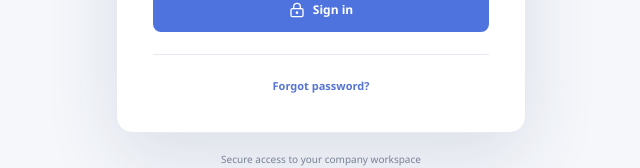
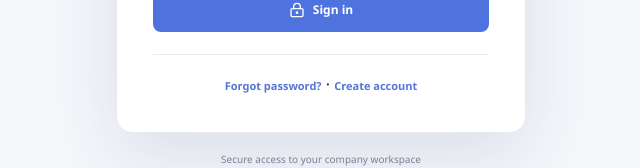
Before and after one commit to arve-garg/ERP-PROJECT-1, a React (Vite) app in the folder frontend/: page /login in a window 1280 px wide. Shown: the part 516-684 px from the top of the page, without its empty margins (319-959 px from the left). Built offline with nearby package versions, Linux system fonts and the light colour scheme; no server answers.

Commit message:
Add signup link to login page

```diff
--- a/frontend/src/features/auth/login-page.tsx
+++ b/frontend/src/features/auth/login-page.tsx
@@ -111,6 +111,8 @@ export function LoginPage() {
         </form>
         <div className="login-foot">
           <Link to="/forgot-password">Forgot password?</Link>
+          <span> · </span>
+          <Link to="/register">Create account</Link>
         </div>
       </section>
       <p className="login-caption">Secure access to your company workspace</p>
```
